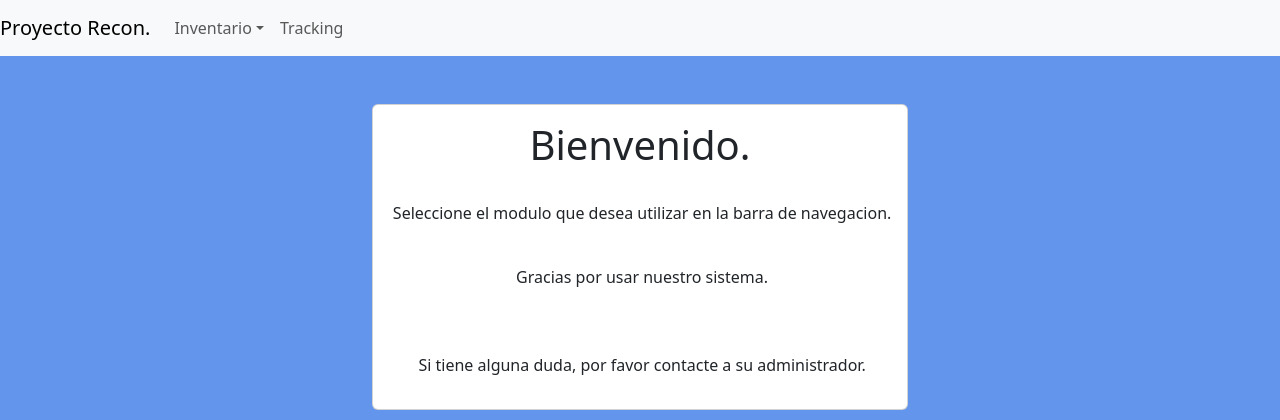
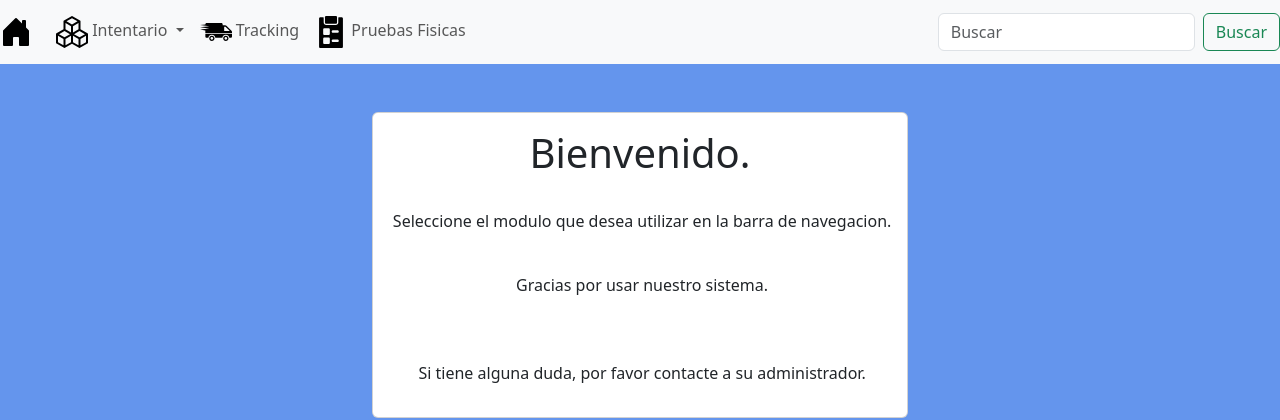
Before and after one commit to AaronDguez/recon, a Django app: page / in a window 1280 px wide. Shown: the top 420 px of the page. Run offline with Django 5.2, Linux system fonts and the light colour scheme; parts of the project's set-up code (start-up, migrations or seed data) failed here and were passed over; some libraries are stand-ins or nearby versions.

Commit message:
Added SVG icons to the navbar for aesthetics and a search bar

```diff
--- a/recon/settings.py
+++ b/recon/settings.py
@@ -26,7 +26,7 @@ SECRET_KEY = 'django-insecure-7$7_27m&7zpy^d^njaoxfv#21knc-uj@xeq83bwc-sv&h8&u*i
 # SECURITY WARNING: don't run with debug turned on in production!
 DEBUG = True
 
-ALLOWED_HOSTS = []
+ALLOWED_HOSTS = [ '*' ]
 
 
 # Application definition
@@ -40,6 +40,7 @@ INSTALLED_APPS = [
     'django.contrib.staticfiles',
     'inventario',
     'tracking',
+    'pruebas'
 ]
 
 MIDDLEWARE = [
--- a/recon/templates/base.html
+++ b/recon/templates/base.html
@@ -21,7 +21,8 @@
 <body style="background-color: cornflowerblue;">
     <header>
         <nav class="navbar navbar-expand-lg navbar-light bg-light">
-            <a class="navbar-brand" href="{% url 'index' %}">Proyecto Recon.</a>
+            <a class="navbar-brand" href="{% url 'index' %}"><img src="{% static 'media/SVG/home-fill.svg' %}"
+                    alt="Inicio" width="32" height="32" /></a>
             <button class="navbar-toggler" type="button" data-bs-toggle="collapse"
                 data-bs-target="#navbarSupportedContent" aria-controls="navbarSupportedContent" aria-expanded="false"
                 aria-label="Toggle navigation">
@@ -32,7 +33,10 @@
                 <ul class="navbar-nav me-auto mb-2 mb-lg-0">
                     <li class="nav-item dropdown">
                         <a class="nav-link dropdown-toggle" href="#" id="navbarDropdown" role="button"
-                            data-bs-toggle="dropdown" aria-expanded="false">Inventario</a>
+                            data-bs-toggle="dropdown" aria-expanded="false">
+                            <img src="{% static 'media/SVG/inventario.svg' %}" width="32" height="32" />
+                            Intentario
+                        </a>
                         <ul class="dropdown-menu" aria-labelledby="navbarDropdown">
                             <li><a class="dropdown-item" href="{% url 'agregar_inventario' %}">Agregar Inventario</a>
                             </li>
@@ -42,9 +46,22 @@
                         </ul>
                     </li>
                     <li class="nav-item">
-                        <a class="nav-link" href="{% url 'tracking_index' %}">Tracking</a>
+                        <a class="nav-link" href="{% url 'tracking_index' %}">
+                            <img src="{% static 'media/SVG/tracking-fill.svg' %}" width="32" height="32" />
+                            Tracking
+                        </a>
+                    </li>
+                    <li class="nav-item">
+                        <a class="nav-link" href="{% url 'pruebas_index' %}">
+                            <img src="{% static 'media/SVG/pruebas-fill.svg' %}" width="32" height="32" />
+                            Pruebas Fisicas
+                        </a>
                     </li>
                 </ul>
+                <form class="d-flex" role="search" action="" method="get">
+                    <input class="form-control me-2" type="search" placeholder="Buscar" aria-label="Search" name="Busqueda">
+                    <button class="btn btn-outline-success" type="submit">Buscar</button>
+                </form>
             </div>
         </nav>
     </header>
--- a/recon/urls.py
+++ b/recon/urls.py
@@ -21,6 +21,8 @@ from . import views
 urlpatterns = [
     path('admin/', admin.site.urls),
     path('', views.index, name='index'), # Home
+    path('<str:track>/', views.searchTracking, name='searchTracking'),
     path('tracking/', include('tracking.urls')), # Tracking
     path('inventario/', include('inventario.urls')), # Inventario
+    path('pruebas/', include('pruebas.urls')), # Pruebas
 ]
--- a/recon/views.py
+++ b/recon/views.py
@@ -1,5 +1,14 @@
 from django.shortcuts import render
+
 
 # Create your views here.
 def index(request):
     return render(request, 'index.html')
+
+def searchTracking(request, track: str):
+    if(track == ''):
+        return render(request, 'searchTracking.html', { 'status': 'No Tracking Number Provided' })
+    if(request.method == 'GET'):
+        pass
+    else:
+        return render(request, 'searchTracking.html', { 'status': 'Invalid Access' })
```
Also changed, not shown: recon/static/media/SVG/home-fill.svg (added), recon/static/media/SVG/home.svg (added), recon/static/media/SVG/inventario.svg (added), recon/static/media/SVG/packages-transportation-on-a-truck-svgrepo-com.svg (added), recon/static/media/SVG/pruebas-fill.svg (added), recon/static/media/SVG/tracking-fill.svg (added), recon/templates/busqueda.html (added).
